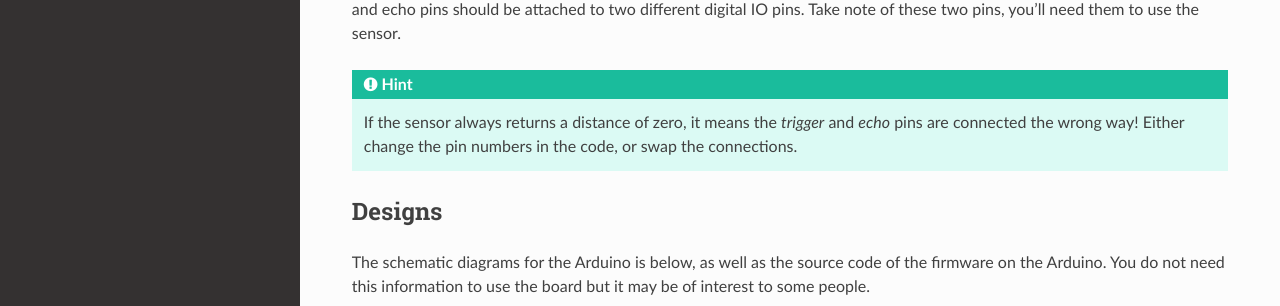
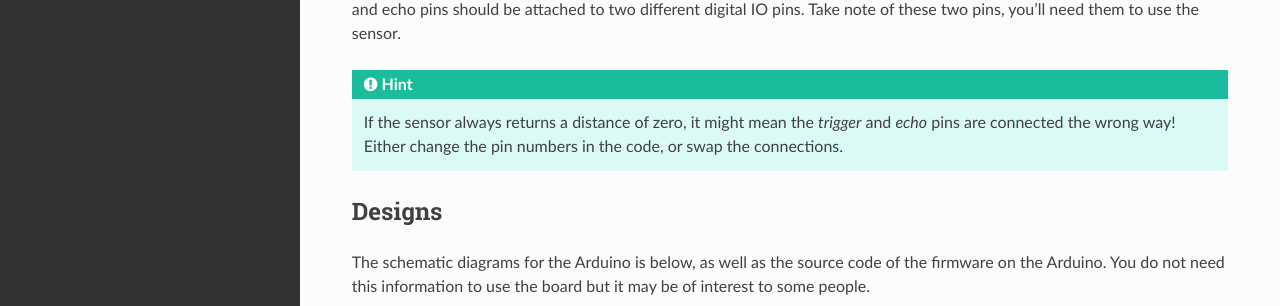
Before and after one commit to sourcebots/sbot, a Sphinx documentation site: the page built from docs/source/kit/arduino.rst, in a window 1280 px wide and 1400 px high, scrolled down 1462 px. Shown: the part 840-1146 px from the top of the window. Built offline with Sphinx 7.4.7 and the Read the Docs theme 2.0.0, drawn with Linux system fonts in a browser that asks for light colours; some of the changed text lies outside the part shown.

Commit message:
Apply suggestions from code review
Co-Authored-By: Kier Davis <kierdavis@gmail.com>

```diff
--- a/docs/source/kit/arduino.rst
+++ b/docs/source/kit/arduino.rst
@@ -48,7 +48,7 @@ pins of the Arduino respectively. The trigger and echo pins should be
 attached to two different digital IO pins. Take note of these two pins,
 you’ll need them to use the sensor.
 
-.. Hint:: If the sensor always returns a distance of zero, it means the *trigger* and *echo* pins are connected the wrong way! Either change the pin numbers in the code, or swap the connections.
+.. Hint:: If the sensor always returns a distance of zero, it might mean the *trigger* and *echo* pins are connected the wrong way! Either change the pin numbers in the code, or swap the connections.
 
 Designs
 -------
```
Also changed, not shown: 1 other file.
